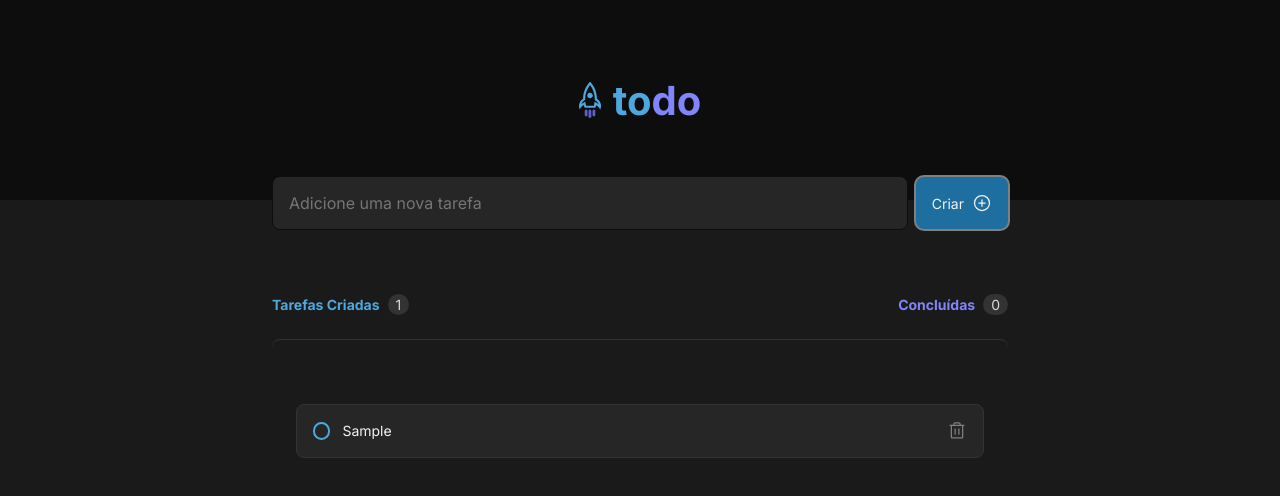
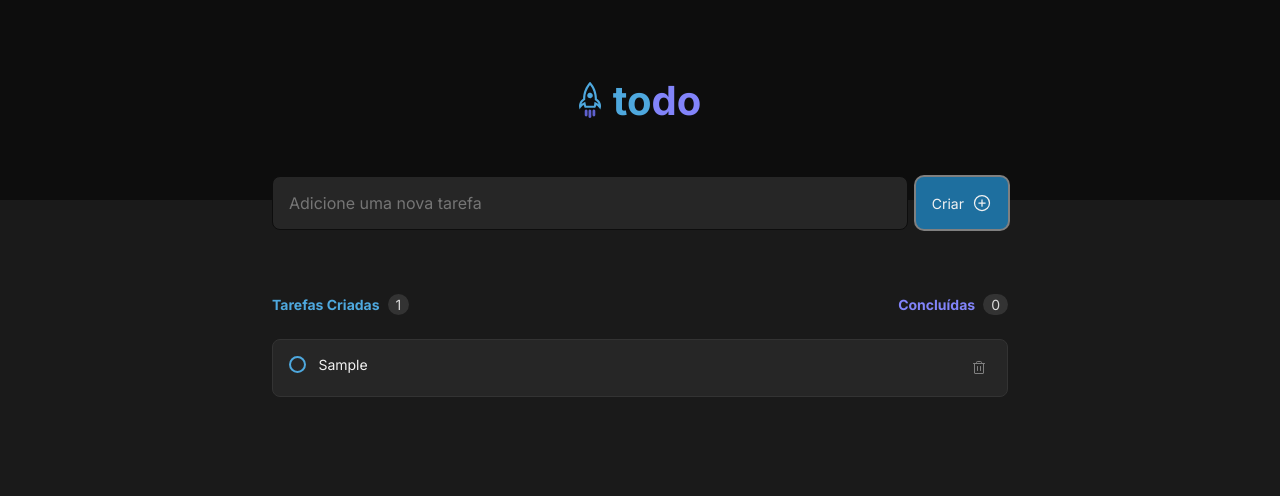
Before and after one commit to Kreitmaier/react-to-do-list, a React (Vite) app: page / in a window 1280 px wide. Both pictures are taken after typing "Sample" into the empty fields and a click on the button "Criar". Shown: the top 496 px of the page. Built offline with nearby package versions, Linux system fonts and the light colour scheme.

Commit message:
Adds CSS styles on TaskCard and TaskList components

```diff
--- a/src/components/TaskCard.module.css
+++ b/src/components/TaskCard.module.css
@@ -4,7 +4,6 @@
     padding: 1rem;
     border: 1px solid var(--gray-400);
     border-radius: 8px;
-
     display: flex;
     align-items: flex-start;
     justify-content: space-between;
@@ -16,34 +15,49 @@
     color: var(--gray-300);
     cursor: pointer;
     line-height: 0;
+    padding: 0.25rem;
     border-radius: 2px;
+}
+
+.taskCardWrapper button:hover {
+    background: var(--gray-400);
+    color: var(--danger);
+    border-radius: 4px;
+    padding: 0.25rem;
 }
 
 .taskItemWrapper {
     color: var(--gray-100);
     font-size: 0.875rem;
-
     display: flex;
-    align-items: center;
+    align-items: flex-start;
     justify-content: center;
     gap: 0.75rem;
 }
 
 .taskItemWrapper input[type=checkbox] {
     appearance: none;
-
     flex-shrink: 0;
-
     width: 1.090625rem;
     height: 1.090625rem;
     border-radius: 50%;
     border: 0.125rem solid var(--blue);
     position: relative;
+    transition: 0.1s;
+}
+
+.taskItemWrapper input[type=checkbox]:hover:checked  {
+    background: var(--purple);
+    border: 0.125rem solid var(--purple);
+}
+
+.taskItemWrapper input[type=checkbox]:hover  {
+    background: rgba(30, 111, 159, 0.2);
+    border: 0.125rem solid var(--blue-dark);
 }
 
 .taskItemWrapper input[type=checkbox]:checked {
     appearance: none;
-
     background: var(--purple-dark);
     width: 1.090625rem;
     height: 1.090625rem;
@@ -52,32 +66,28 @@
     position: relative;
 }
 
+.taskItemWrapper input[type=checkbox]:checked ~ label {
+    color: var(--gray-300);
+    text-decoration-line: line-through;
+}
+
 .taskItemWrapper input[type=checkbox]::before {
     content: "";
     position: absolute;
     color: var(--gray-100);
-
     width: 0.456875rem;
     height: 0.293125rem;
     border-bottom: 0.125rem solid var(--gray-100);
     border-left: 0.125rem solid var(--gray-100);
     transform: rotate(-45deg);
-
     left: 0.13rem;
     top: 0.13rem;
     right: 0.13rem;
     bottom: 0.13rem;
-
-
     opacity: 0;
     transition: 0.1s;
 }
 
 .taskItemWrapper input[type=checkbox]:checked:before {
     opacity: 1;
-
 }
-
-.taskItemWrapper input[type=checkbox]:checked label {
-    color: blueviolet;
-}
--- a/src/components/TaskCard.tsx
+++ b/src/components/TaskCard.tsx
@@ -29,7 +29,7 @@ export function TaskCard({ taskId, isDone, content, onDeleteTask, onDoneTask }:
                     <label htmlFor={taskId}>{content}</label>
                 </div>
                 <button title='Deletar tarefa' onClick={handleDeleteTask}>
-                    <Trash size={20} />
+                    <Trash size={16} />
                 </button>
             </div>
     )
--- a/src/components/TaskList.module.css
+++ b/src/components/TaskList.module.css
@@ -41,7 +41,6 @@
      background: var(--blue);
  }
 
-
 .taskCountWrapper {
    margin-top: 4rem;
    display: flex;
@@ -81,12 +80,7 @@
 
 .taskListWrapper {
     margin-top: 1.5rem;
-    border-top: 1px solid var(--gray-400);
-    border-radius: 8px;
-    line-height: 1.4;
-    color: var(--gray-300);
     display: flex;
     flex-direction: column;
-    align-items: center;
-    padding: 4rem 1.5rem;
+    gap: 0.75rem;
 }
```
